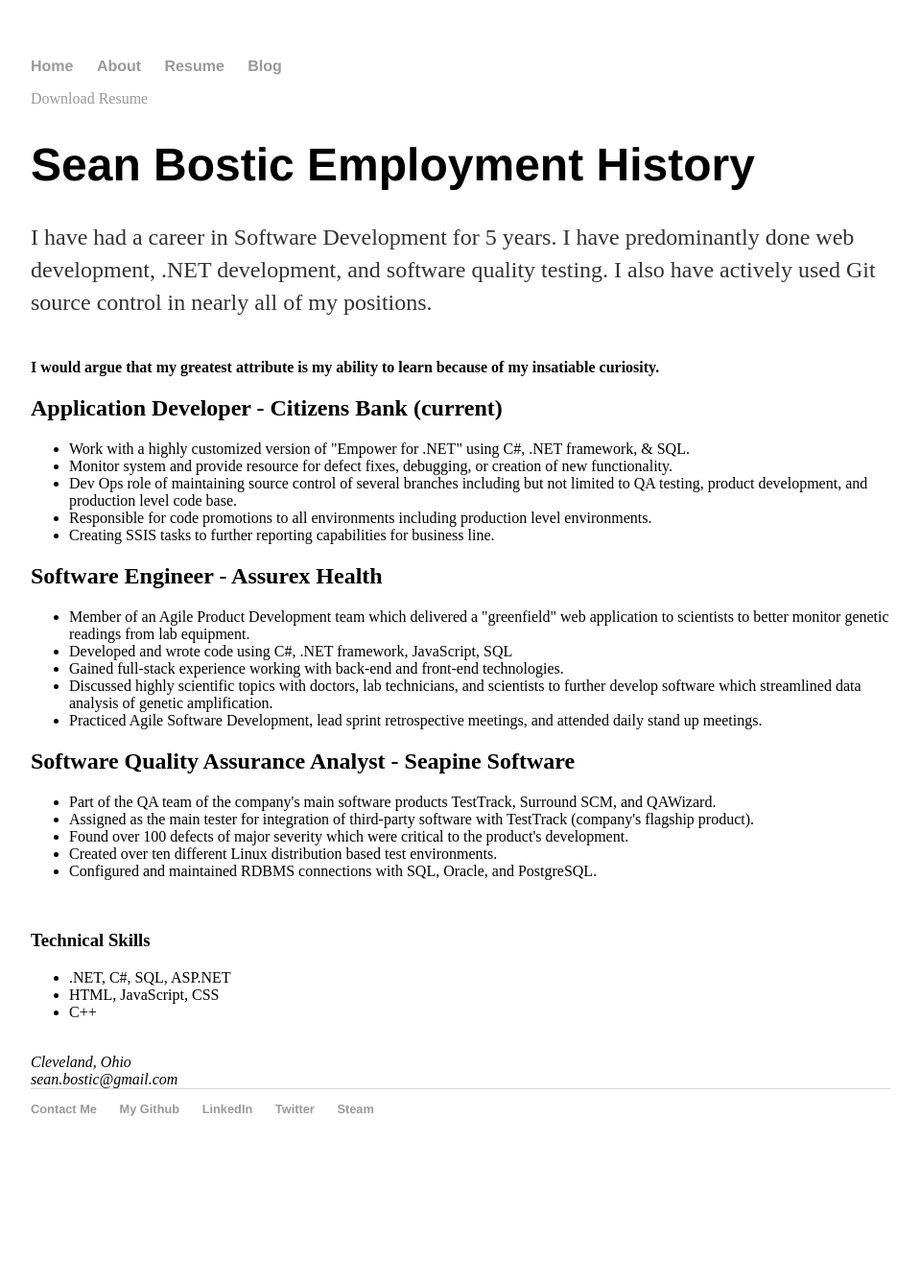
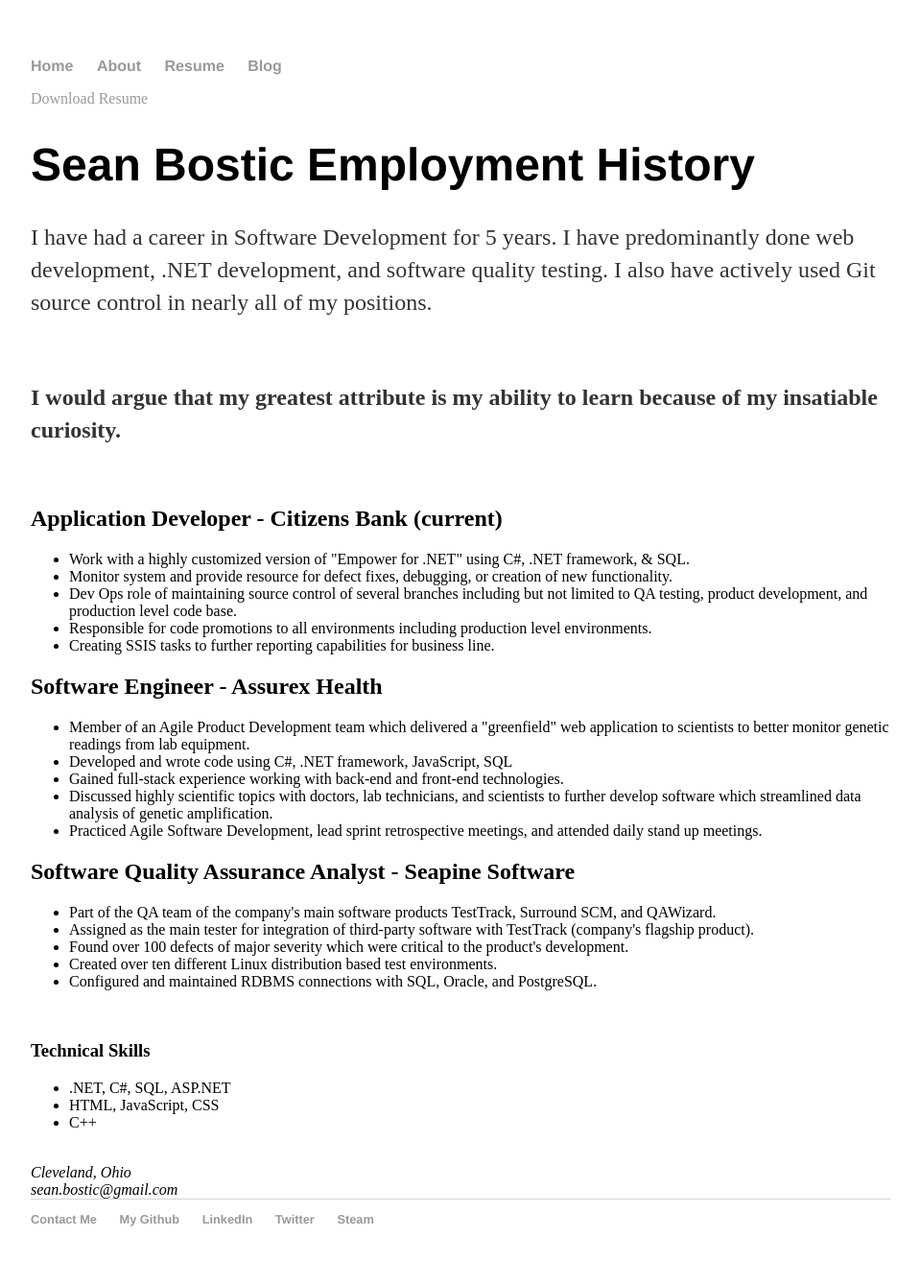
Before and after one commit to sean-bostic/sean-bostic.github.io, a Jekyll site: the page built from resume/index.html, in a window 1280 px wide. Shown: the whole page at 96% size, without its empty margins (160-1119 px from the left). Built offline with Jekyll 4.4.1, drawn with Linux system fonts in a browser that asks for light colours; before the commit the page ends 1223 px from its top, so only the background shows below that.

Commit message:
Updating home page

```diff
--- a/resume/index.html
+++ b/resume/index.html
@@ -10,7 +10,7 @@
         development, and software quality testing. I also have actively used Git source control in nearly all of my
         positions.</p>
     <br>
-    <strong>I would argue that my greatest attribute is my ability to learn because of my insatiable curiosity.</strong>
+    <p><strong>I would argue that my greatest attribute is my ability to learn because of my insatiable curiosity.</strong></p>
     <br>
     <h2>Application Developer - Citizens Bank (current)</h2>
     <ul>
```
